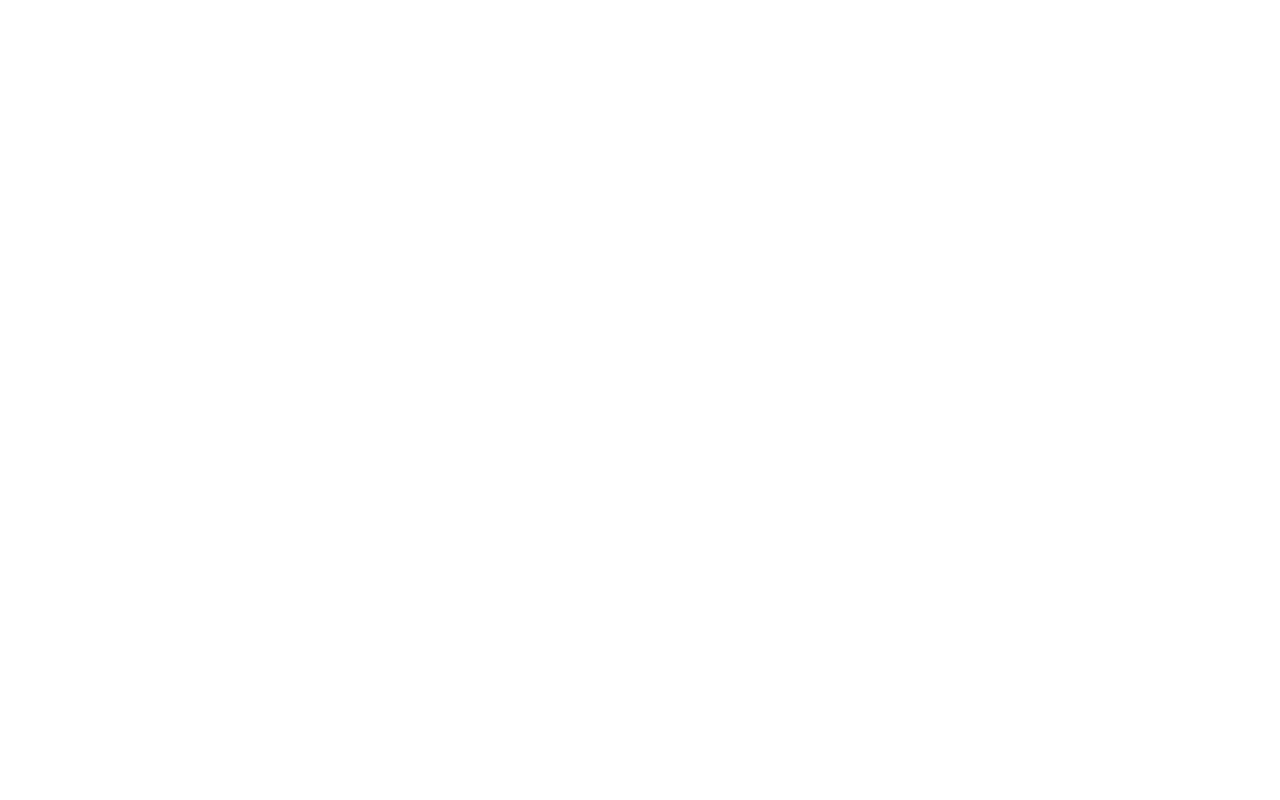
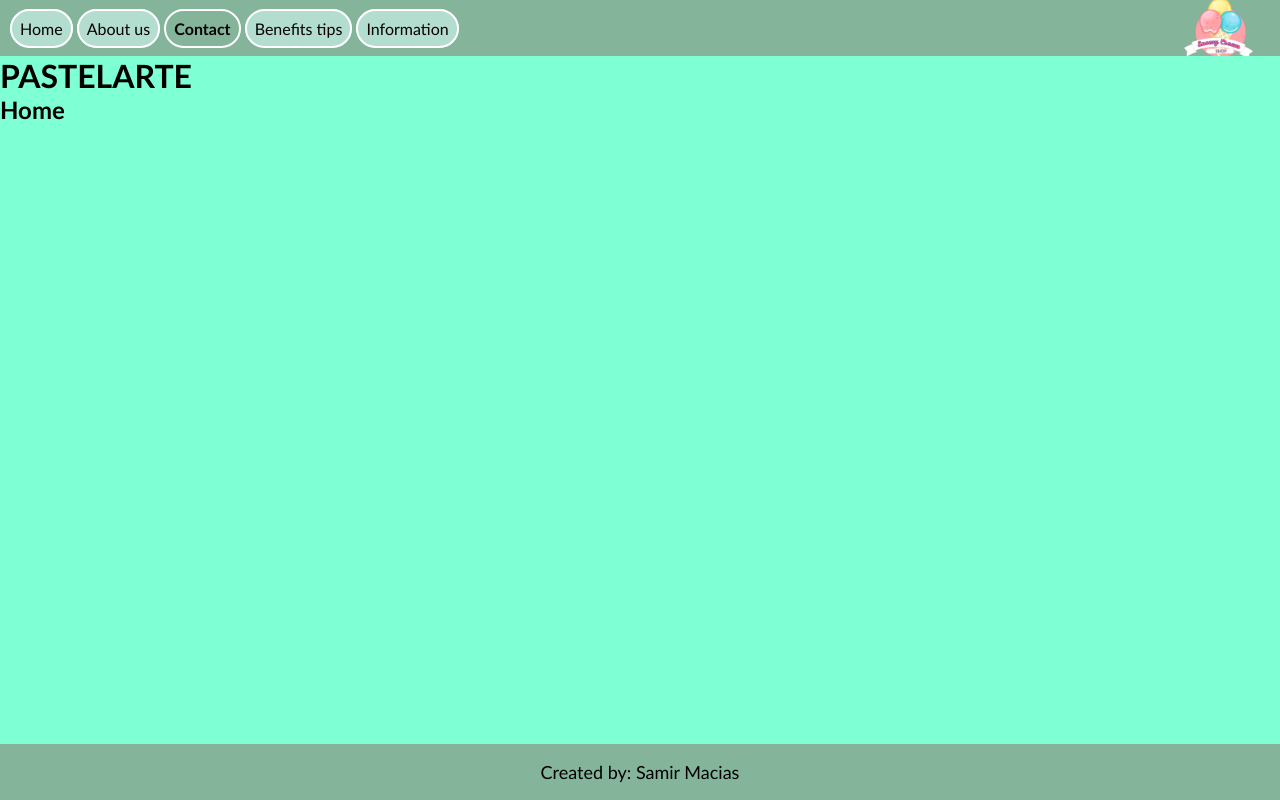
Before and after one commit to Samir-Macias/Sprint-2, a plain HTML site: page contact.html in a window 1280 px wide. Drawn offline with Linux system fonts and the light colour scheme.

Commit message:
se ajusto el nav y el footer

```diff
--- a/aboutus.html
+++ b/aboutus.html
@@ -0,0 +1,33 @@
+<!DOCTYPE html>
+<html lang="en">
+<head>
+    <meta charset="UTF-8">
+    <meta name="viewport" content="width=device-width, initial-scale=1.0">
+    <title>Pastelarte-About us</title>
+    <link rel="stylesheet" href="style.css">
+    <link rel="shortcut icon" href="./imagenes/icon.png" type="image/x-icon">
+</head>
+<body>
+    <div class="formato">
+        <header class="header_nav">
+            <nav class="navbar">
+                <a href="./index.html">Home</a>
+                <a class="botton_nav" href="#">About us</a>
+                <a href="./contact.html">Contact</a>
+                <a href="./benefitstips.html">Benefits tips</a>
+                <a href="./information.html">Information</a>
+                </nav>
+            <img class="image_logo" src="./imagenes/logo.png" alt="">
+        </header>
+        <main>
+            <h1>PASTELARTE</h1>
+            <H2>Home</H2>
+
+
+        </main>
+        <footer class="footer">
+            <p class="texto_footer">Created by: Samir Macias</p>
+        </footer>
+    </div>
+</body>
+</html>
--- a/contact.html
+++ b/contact.html
@@ -0,0 +1,33 @@
+<!DOCTYPE html>
+<html lang="en">
+<head>
+    <meta charset="UTF-8">
+    <meta name="viewport" content="width=device-width, initial-scale=1.0">
+    <title>Pastelarte-Contact</title>
+    <link rel="stylesheet" href="style.css">
+    <link rel="shortcut icon" href="./imagenes/icon.png" type="image/x-icon">
+</head>
+<body>
+    <div class="formato">
+        <header class="header_nav">
+            <nav class="navbar">
+                <a href="./index.html">Home</a>
+                <a href="./aboutUs.html">About us</a>
+                <a class="botton_nav" href="#">Contact</a>
+                <a href="./benefitstips.html">Benefits tips</a>
+                <a href="./information.html">Information</a>
+                </nav>
+            <img class="image_logo" src="./imagenes/logo.png" alt="">
+        </header>
+        <main>
+            <h1>PASTELARTE</h1>
+            <H2>Home</H2>
+
+
+        </main>
+        <footer class="footer">
+            <p class="texto_footer">Created by: Samir Macias</p>
+        </footer>
+    </div>
+</body>
+</html>
--- a/style.css
+++ b/style.css
@@ -3,20 +3,60 @@
     padding: 0px;
     box-sizing: border-box;
 }
+.formato{
+    font-family: 'Trebuchet MS', 'Lucida Sans Unicode', 'Lucida Grande', 'Lucida Sans', Arial, sans-serif;
+    min-height: 100vh;
+    display: flex;
+    flex-direction: column;
+}
 header, footer{
-    height: 10vh;
+    height: 7vh;
+}
+.header_nav{
+    display: flex;
+    justify-content: space-between;
+    background-color: rgb(132, 180, 154);
+   align-items: center;
+   padding: 0px 10px;
+
 }
 main{
-    min-height: 80vh;
+    min-height: 86vh;
     background-color: aquamarine;
 }
-.navbar{
-    background-color: rgb(178, 221, 207);
-    color: rgb(5, 2, 2);
+.navbar a{
 
-    border: 2px solid white;
-    border-radius: 70px;
+text-decoration: none;
+background-color: rgb(178, 221, 207);
+color: rgb(5, 2, 2);
+border: 2px solid white;
+border-radius: 70px;
+padding: 6px;
+padding: 8px;
 }
-.a{
-text-decoration: none;
+.navbar a.botton_nav{
+    background-color:rgb(132, 180, 154);
+    font-weight: bold;
 }
+a:hover{
+    background-color:rgb(132, 180, 154);
+    font-weight: bold;
+}
+.image_logo{
+    width: 100px;
+    height: 120px;
+    object-fit: contain;
+}
+.footer{
+    min-height: 7vh;
+    background-color: #84b49a;
+    display: flex;
+    justify-content: center;
+    align-items: center;
+
+}
+.texto_footer{
+    font-family: 'Trebuchet MS', 'Lucida Sans Unicode', 'Lucida Grande', 'Lucida Sans', Arial, sans-serif;
+    font-size: 18px;
+
+}
```
Also changed, not shown: benefitstips.html (+33 -0 lines), index.html (+8 -8 lines), information.html (+33 -0 lines).
